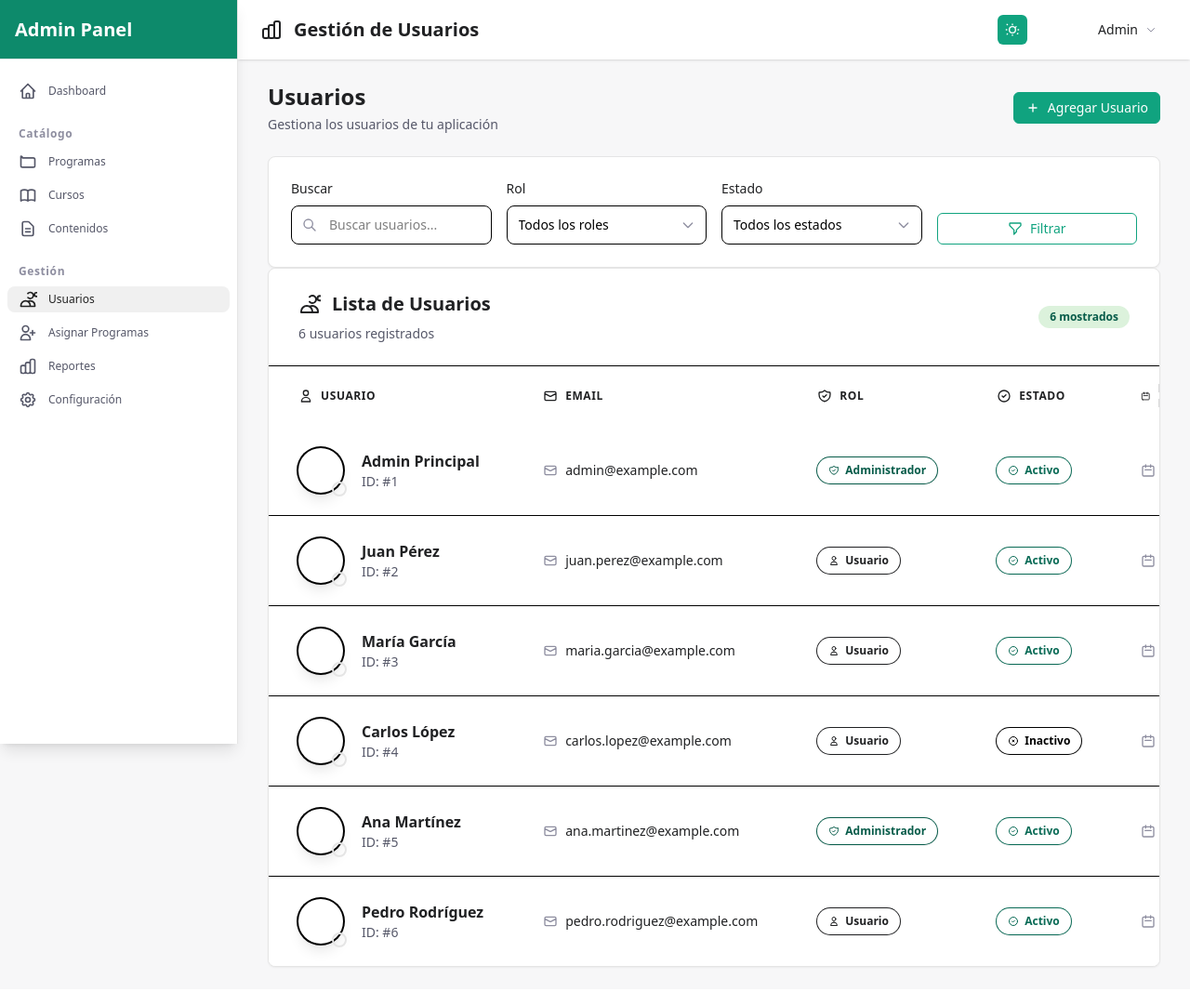
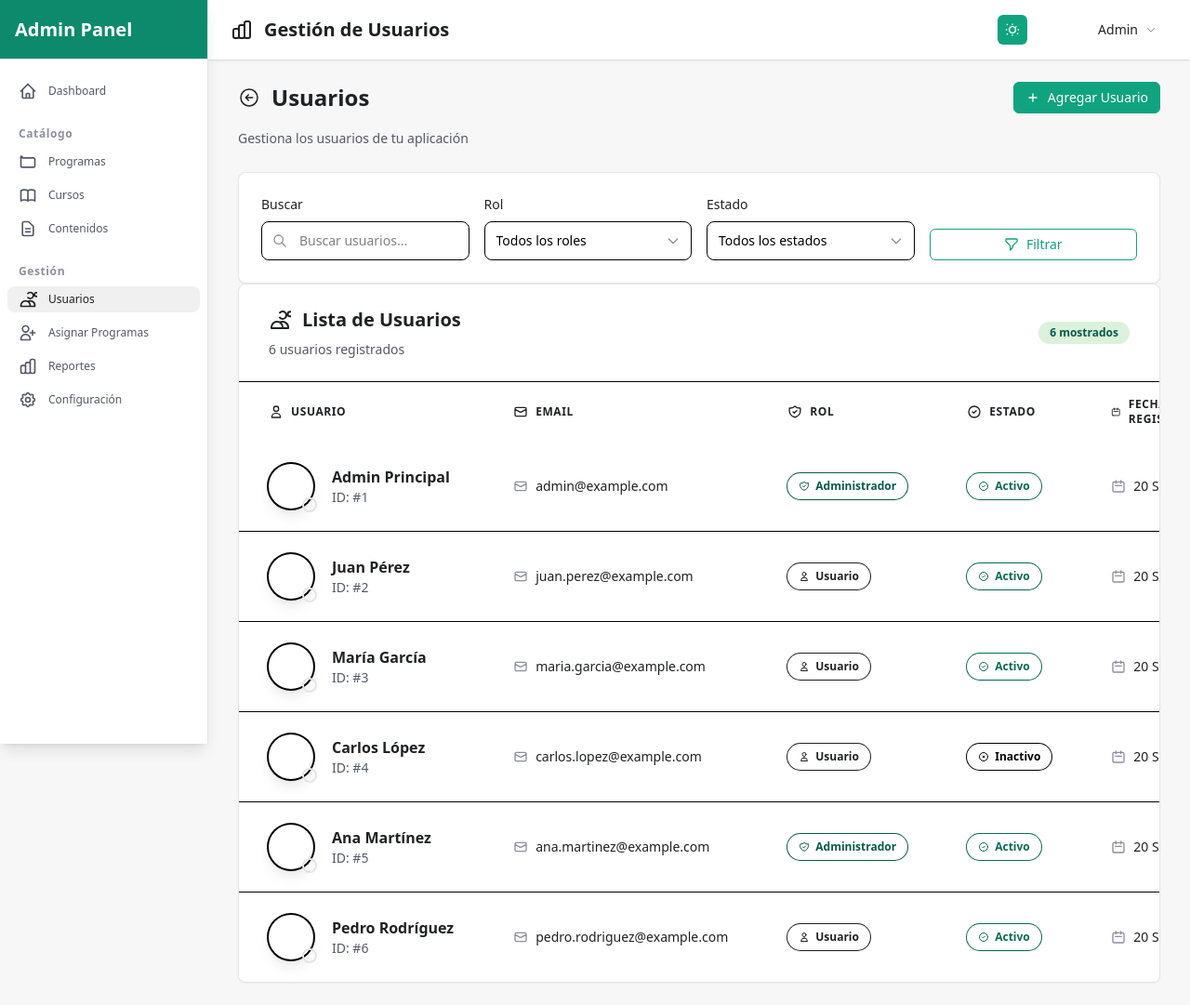
Before and after one commit to bemtorres/dashboard-2025, a Laravel app: page /admin/users in a window 1280 px wide. Shown: the whole page at 93% size. Before the commit the page ends 1041 px from the top, so only its background shows below. Run offline with Laravel 12, Linux system fonts and the light colour scheme; a user stored in the database is signed in; data comes from the database, SQL or seed files in the repository; style sheets or scripts are compiled from the project's sources.

Commit message:
button-dinamic

```diff
--- a/resources/views/admin/assign-programs/index.blade.php
+++ b/resources/views/admin/assign-programs/index.blade.php
@@ -5,7 +5,7 @@
 @section('app')
 <div class="space-y-6">
     <!-- Header -->
-    <div class="md:flex md:items-center md:justify-between">
+    <div class="md:flex md:items-center md:justify-between mb-3">
         <div class="flex-1 min-w-0">
             <h2 class="text-2xl font-bold leading-7 text-primary sm:text-3xl sm:truncate">
                 {{ $title }}
--- a/resources/views/admin/users/index.blade.php
+++ b/resources/views/admin/users/index.blade.php
@@ -9,13 +9,7 @@
 
 @section('app')
 <div class="space-y-6">
-    <!-- Header con botones de acción -->
-    <div class="flex flex-col sm:flex-row sm:items-center sm:justify-between">
-        <div>
-            <h1 class="text-2xl font-bold text-primary">Usuarios</h1>
-            <p class="mt-1 text-sm text-secondary">Gestiona los usuarios de tu aplicación</p>
-        </div>
-        <div class="mt-4 sm:mt-0">
+    <x-back title="Usuarios" description="Gestiona los usuarios de tu aplicación" href="{{ route('admin.users.create') }}">
         <x-button
           href="{{ route('admin.users.create') }}"
           variant="primary"
@@ -24,8 +18,7 @@
         >
           Agregar Usuario
         </x-button>
-        </div>
-    </div>
+    </x-back>
 
     <!-- Filtros y búsqueda -->
     <div class="card">
--- /dev/null
+++ b/resources/views/components/back.blade.php
@@ -0,0 +1,20 @@
+<div class="flex flex-col space-y-3 sm:space-y-4">
+  <div class="flex flex-col space-y-3 sm:space-y-0 sm:flex-row sm:items-center sm:justify-between">
+    <div class="flex items-center min-w-0 flex-1">
+      @if ($href)
+        <a href="{{ $href }}" class="text-primary hover:text-primary-600 inline-flex items-center mr-3 transition-colors duration-200 flex-shrink-0">
+          <svg xmlns="http://www.w3.org/2000/svg" fill="none" viewBox="0 0 24 24" stroke-width="1.5" stroke="currentColor" class="w-5 h-5 sm:w-6 sm:h-6">
+            <path stroke-linecap="round" stroke-linejoin="round" d="m11.25 9-3 3m0 0 3 3m-3-3h7.5M21 12a9 9 0 1 1-18 0 9 9 0 0 1 18 0Z" />
+          </svg>
+        </a>
+      @endif
+      <h1 class="text-xl sm:text-2xl font-bold text-primary truncate">{{ $title }}</h1>
+    </div>
+    <div class="flex justify-end items-center space-x-2 sm:space-x-3 flex-shrink-0">
+      {!! $slot !!}
+    </div>
+  </div>
+  @if($description)
+    <p class="text-sm text-secondary leading-relaxed break-words">{{ $description }}</p>
+  @endif
+</div>
--- a/resources/views/layouts/_sidebar.blade.php
+++ b/resources/views/layouts/_sidebar.blade.php
@@ -73,7 +73,7 @@
 @endphp
 
 
- <div class="fixed inset-y-0 left-0 z-50 w-64 sidebar transform transition-transform duration-300 ease-in-out -translate-x-full lg:translate-x-0"
+ <div class="fixed inset-y-0 left-0 z-50 w-56 sidebar transform transition-transform duration-300 ease-in-out -translate-x-full lg:translate-x-0"
      id="sidebar">
      <div class="flex items-center justify-between h-16 px-4 sidebar-header">
          <h1 class="text-lg lg:text-xl font-bold text-white">Admin Panel</h1>
--- a/resources/views/layouts/skeleton.blade.php
+++ b/resources/views/layouts/skeleton.blade.php
@@ -159,7 +159,7 @@
         <div class="fixed inset-0 z-40 bg-primary bg-opacity-75 lg:hidden hidden" id="sidebar-overlay"></div>
 
         <!-- Main content -->
-      <div class="lg:pl-64 flex flex-col flex-1 bg-secondary">
+      <div class="lg:pl-56 flex flex-col flex-1 bg-secondary">
         @include('layouts._nav')
         <main class="flex-1 bg-secondary">
           <div class="py-6">
```
Also changed, not shown: app/Services/Imagen copy.php (added, +49 -0 lines). Lines whose indentation alone changed are shown as unchanged.
